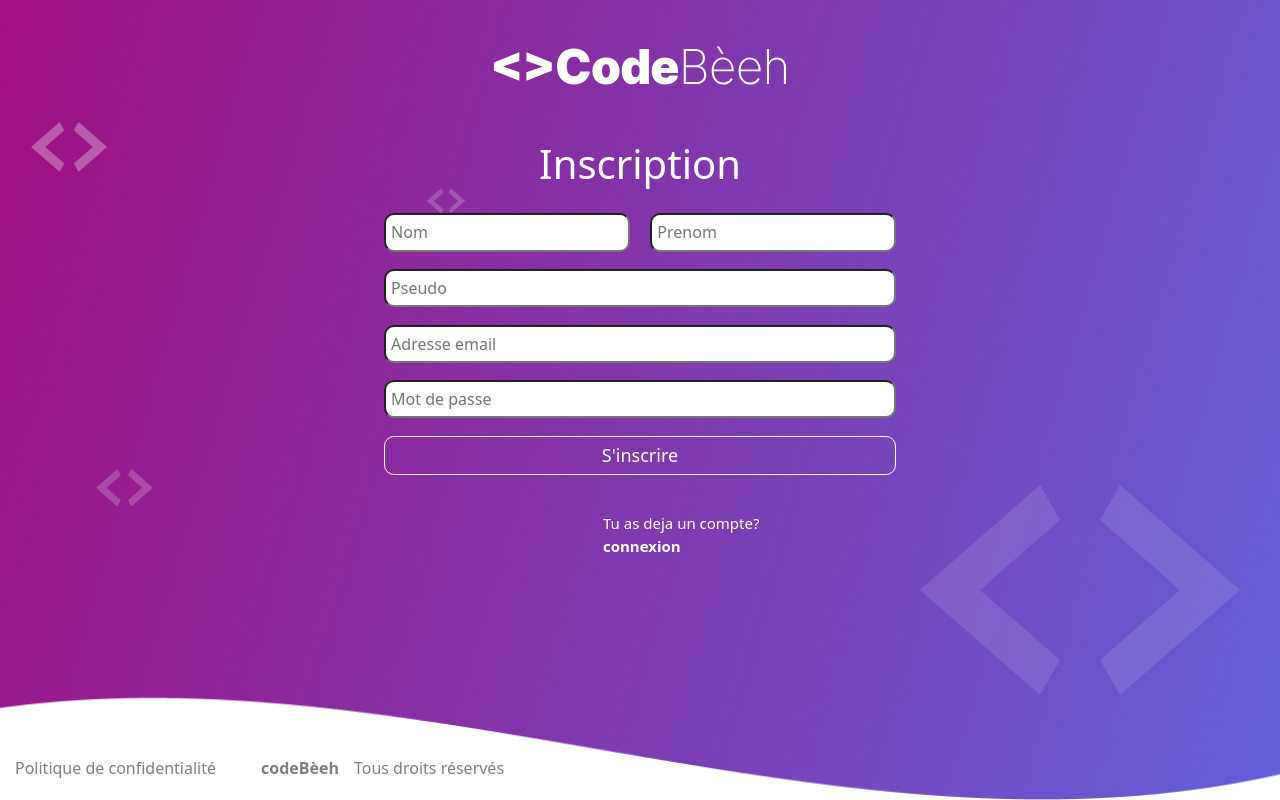
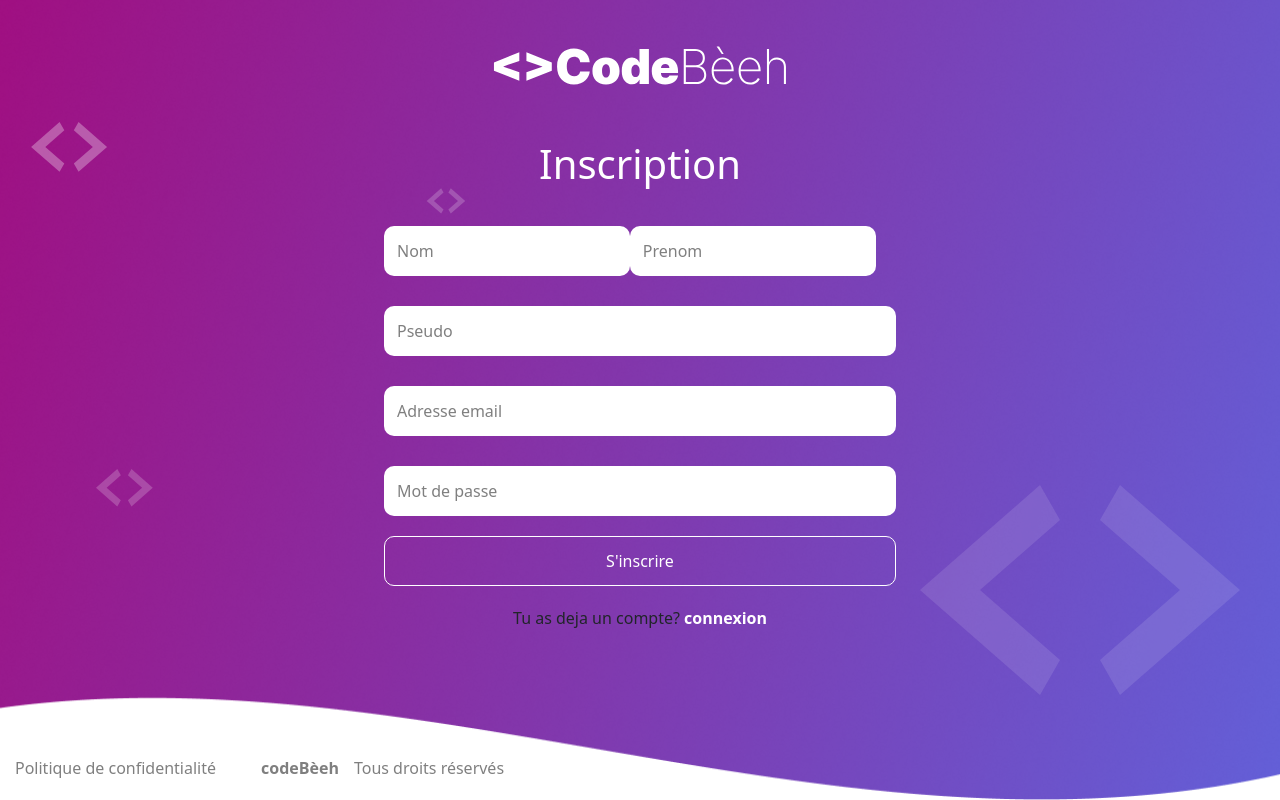
Before and after one commit to KDAcohorte2021/code_b_frontend, a Next.js app: page /signup in a window 1280 px wide. Built offline with nearby package versions, Linux system fonts and the light colour scheme.

Commit message:
feat: update signup style

```diff
--- a/pages/signup.js
+++ b/pages/signup.js
@@ -1,5 +1,11 @@
 import Background from "../components/authentification/Background";
 import Header from "../components/authentification/Header";
+import {
+  Form,
+  InputStyle,
+  TextExplicatifStyle,
+  ButtonStyle,
+} from "../styles/authentification/login";
 import { SignupStyle } from "../styles/authentification/signup";
 import Link from "next/link";
 export default function Signup() {
@@ -7,28 +13,30 @@ export default function Signup() {
     <>
       <Background>
         <Header />
-        <SignupStyle>
-          <form>
-            <h1>Inscription</h1>
+
+        <Form>
+          <h1>Inscription</h1>
+          <SignupStyle>
             <div className="user-id">
-              <input name="" placeholder="Nom" />
-              <input name="" placeholder="Prenom" />
+              <InputStyle name="" placeholder="Nom" />
+              <InputStyle name="" placeholder="Prenom" />
             </div>
-            <div>
-              <input name="" placeholder="Pseudo" />
-            </div>
-            <div>
-              <input name="" placeholder="Adresse email" />
-            </div>
-            <div>
-              <input name="" placeholder="Mot de passe" />
-            </div>
-            <button type="submit">S'inscrire</button>
-          </form>
-          <div className="login">
-            Tu as deja un compte? <Link href="/login">connexion</Link>
-          </div>
-        </SignupStyle>
+          </SignupStyle>
+
+          <InputStyle name="" placeholder="Pseudo" />
+
+          <InputStyle name="" placeholder="Adresse email" />
+
+          <InputStyle name="" placeholder="Mot de passe" />
+
+          <ButtonStyle onClick={(e) => e.preventDefault()}>
+            S'inscrire
+          </ButtonStyle>
+        </Form>
+        <TextExplicatifStyle className="inscription">
+          Tu as deja un compte?
+          <Link href="/login"> connexion </Link>
+        </TextExplicatifStyle>
       </Background>
     </>
   );
--- a/styles/authentification/signup.js
+++ b/styles/authentification/signup.js
@@ -1,24 +1,6 @@
 import styled from "styled-components";
 
 export const SignupStyle = styled.div`
-  width: 100%;
-  display: flex;
-  flex-direction: column;
-  justify-content: center;
-  align-items: center;
-  h1 {
-    color: #fff;
-  }
-  form {
-    width: 40%;
-    height: 335px;
-    margin: auto;
-    display: flex;
-    flex-direction: column;
-    justify-content: space-between;
-    align-items: center;
-    border: 0px solid #000;
-  }
   form div {
     width: 100%;
     display: flex;
@@ -33,35 +15,5 @@ export const SignupStyle = styled.div`
   .user-id input {
     width: 48%;
   }
-  .login {
-    position: absolute;
-    width: 235px;
-    height: 18px;
-    left: 603px;
-    top: 512px;
-    color: #fff;
-    font-size: 15px;
-  }
-  .login a {
-    text-decoration: none;
-    font-weight: 700;
-    color: #fff;
-  }
-
-  button {
-    width: 100%;
-    border: 1px solid #fff;
-    box-sizing: border-box;
-    background-color: transparent;
-    color: #fff;
-    font-size: 18px;
-  }
-  input,
-  button {
-    padding: 1%;
-    border-radius: 10px;
-  }
-  span {
-    text-decoration: bold;
-  }
+ */}
 `;
```
